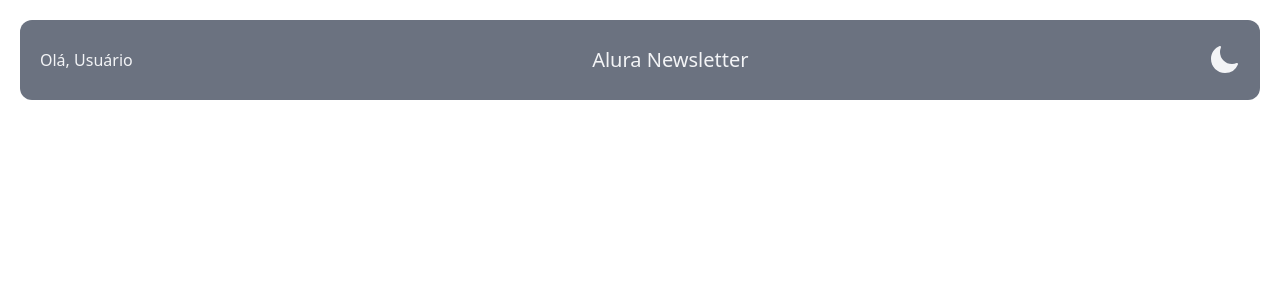
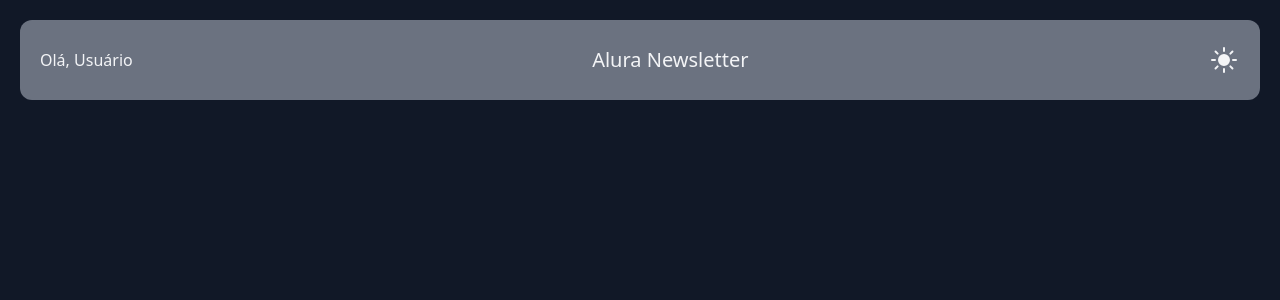
Before and after one commit to iannak/newsletter, a React (Vite) app: page / in a window 1280 px wide. Both pictures are taken after a click on the icon 1224 px from the left and 60 px from the top of the page. Shown: the top 300 px of the page. Built offline with nearby package versions, Linux system fonts and the light colour scheme.

Commit message:
feat: add setting darkMode preferences system

```diff
--- a/index.html
+++ b/index.html
@@ -6,7 +6,7 @@
     <meta name="viewport" content="width=device-width, initial-scale=1.0" />
     <title>Newsletter</title>
   </head>
-  <body>
+  <body class="bg-gray-100 dark:bg-gray-900">
     <div id="root"></div>
     <script type="module" src="/src/main.jsx"></script>
   </body>
--- a/src/components/Header/Header.jsx
+++ b/src/components/Header/Header.jsx
@@ -1,11 +1,11 @@
-import { MoonIcon } from "@heroicons/react/24/solid"
+import ToogleTheme from "../ToggleTheme/ToggleTheme";
 
 const Header = () => {
   return (
     <div className="flex h-20 bg-gray-500 justify-between items-center px-5 sm:rounded-xl sm:m-5">
       <span className="text-gray-100"> Olá, Usuário </span>
       <h1 className="text-gray-100 text-xl">Alura Newsletter</h1>
-      <MoonIcon className="text-gray-100 h-8 cursor-pointer hidden sm:block" />
+      <ToogleTheme />
     </div>
   );
 };
--- /dev/null
+++ b/src/components/ToggleTheme/ToggleTheme.jsx
@@ -0,0 +1,24 @@
+import { MoonIcon, SunIcon } from "@heroicons/react/24/solid"
+import { useEffect } from "react";
+
+const ToogleTheme = () => {
+  const systemPreferences = window.matchMedia('(prefers-color-scheme: dark)').matches
+  const pagesClass = document.documentElement.classList
+
+  const toggle = () => {
+    pagesClass.toggle('dark');
+  }
+
+  useEffect(() => {
+    systemPreferences && pagesClass.add('dark')
+  }, [systemPreferences, pagesClass]);
+
+  return (
+    <div className="hidden sm:block">
+      <MoonIcon className="h-8 text-gray-100 block dark:hidden cursor-pointer" onClick={toggle} />
+      <SunIcon className="h-8 text-gray-100 hidden dark:block cursor-pointer" onClick={toggle} />
+    </div>
+  )
+}
+
+export default ToogleTheme;
--- a/tailwind.config.js
+++ b/tailwind.config.js
@@ -1,5 +1,6 @@
 /** @type {import('tailwindcss').Config} */
 export default {
+  darkMode: 'class',
   content: [
     './src/**/*.{js,jsx}',
     './index.html',
```
